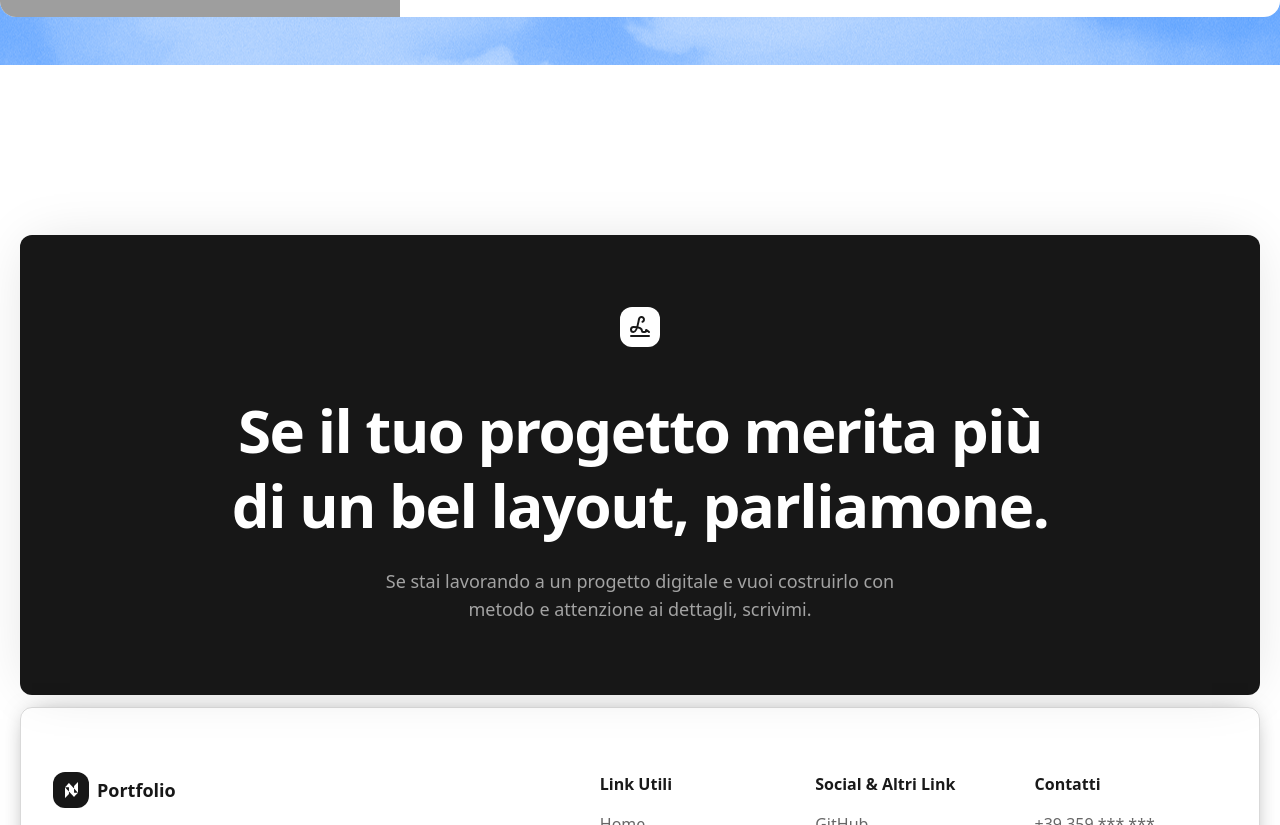
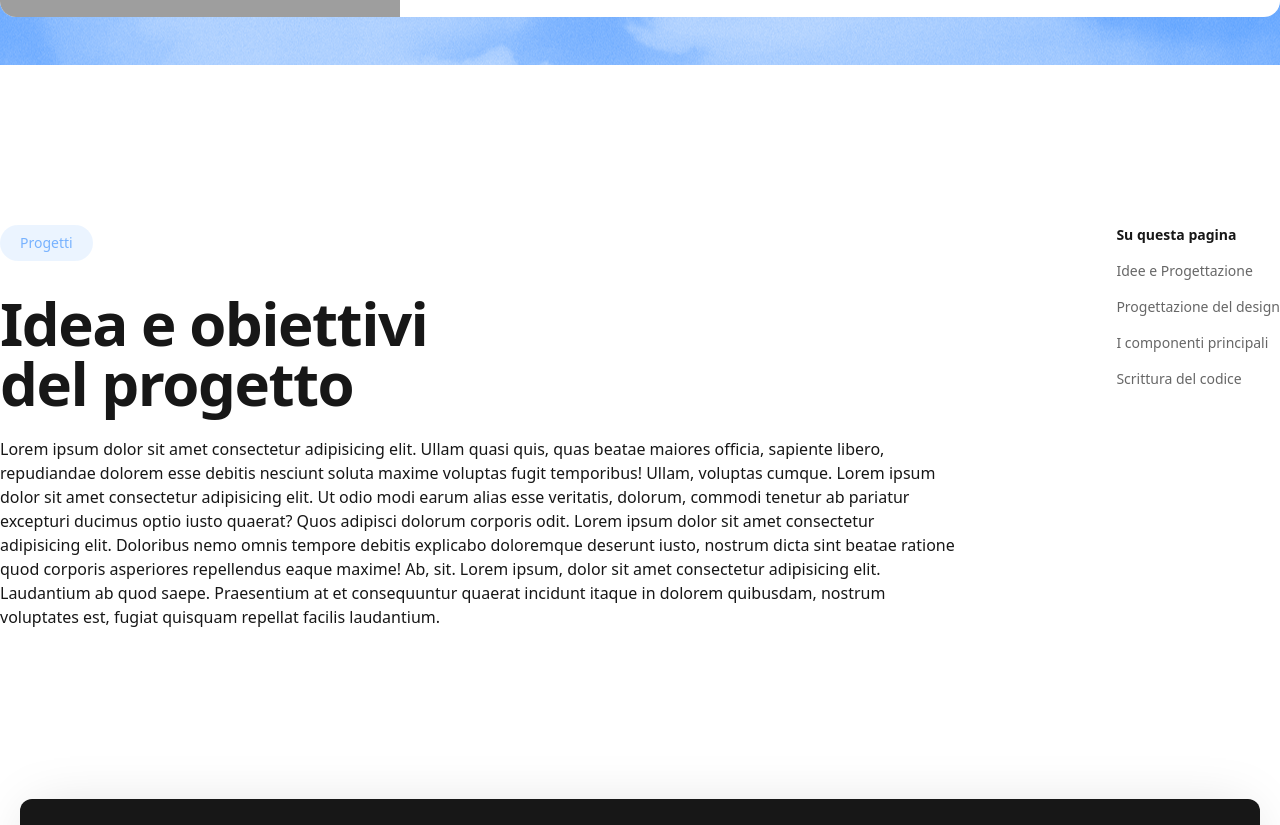
Before and after one commit to nicolocamassa/portfolio, a Next.js app: page /projects/demo-app in a window 1280 px wide. Shown: the part 895-1720 px from the top of the page. Built offline with nearby package versions, Linux system fonts and the light colour scheme; grey boxes are pictures that could not be loaded; a web font is replaced by a local one.

Commit message:
feat: add TOC and dynamic projects content

```diff
--- a/app/components/layout/Section.tsx
+++ b/app/components/layout/Section.tsx
@@ -12,7 +12,7 @@ const sizes = {
 
 export default function Section({ children, id, className, size = "md" }: SectionProps){
     return (
-        <section className={`relative overflow-hidden ${className} ${sizes[size]}`} id={id}>
+        <section className={`relative ${className} ${sizes[size]}`} id={id}>
             { children }
         </section>
     )
--- a/app/components/layout/Stack.tsx
+++ b/app/components/layout/Stack.tsx
@@ -21,7 +21,7 @@ export default function Stack({
     direction = "flex-col",
 }: StackProps){
     return (
-        <div className={[className, gaps[gap], direction, "flex w-full"].join(" ")}>
+        <div className={[className, gaps[gap], direction, "flex w-full visible!"].join(" ")}>
             { children }
         </div>
     )
--- /dev/null
+++ b/app/components/ui/NavItem.tsx
@@ -0,0 +1,22 @@
+type NavProps = React.PropsWithChildren<{
+    href: string;
+    className?: string;
+}>
+
+export default function NavItem({ children, href, className }: NavProps){
+    return (
+        <li>
+            <a
+            href={href}
+            className={
+                `hover:pointer
+                 hover:text-(--brand)
+                 duration-150
+                 text-(--text-secondary)
+                 ${className}`}
+            >
+                { children }
+            </a>
+        </li>
+    )
+}
--- /dev/null
+++ b/app/components/ui/TableOfContents.tsx
@@ -0,0 +1,16 @@
+import NavItem from "./NavItem"
+
+export default function Toc(){
+    return (
+        <nav className="sticky top-30 max-w-1/7 h-fit gap-4 flex flex-col">
+            <h3 className="font-sans font-semibold text-sm text-nowrap">Su questa pagina</h3>
+
+            <ul className="gap-4 flex flex-col text-nowrap text-sm">
+                <NavItem href="#">Idee e Progettazione</NavItem>
+                <NavItem href="#">Progettazione del design</NavItem>
+                <NavItem href="#">I componenti principali</NavItem>
+                <NavItem href="#">Scrittura del codice</NavItem>
+            </ul>
+        </nav>
+    )
+}
--- /dev/null
+++ b/app/content/blog-pages.ts
@@ -0,0 +1,30 @@
+import type { HeroContent } from "../components/sections/HeroSection";
+
+export type BlogPage = HeroContent & { slug: string };
+
+export const blogPages: BlogPage[] = [
+  {
+    slug: "demo-app",
+    badge: {
+        children: "Demo App"
+    },
+    title: "My demo app ",
+    description: "Lorem ipsum dolor",
+    ctas: [{
+        label: "GitHub", href: "#test"
+    }],
+  },
+
+
+  {
+    slug: "demo-app2",
+    badge: {
+        children: "Demo App"
+    },
+    title: "My demo app 2",
+    description: "Lorem ipsum dolor 2",
+    ctas: [{
+        label: "GitHub", href: "#test"
+    }],
+  },
+];
--- a/app/content/demo-app.ts
+++ /dev/null
@@ -1,12 +0,0 @@
-import { HeroContent } from "../components/sections/HeroSection"
-
-export const demoApp: HeroContent = {
-    badge: {
-        children: "Demo App",
-    },
-    title: "My demo app",
-    description: "Lorem ipsum dolor",
-    ctas: [
-        { label: "GitHub", href: "#test"}
-    ]
-}
--- a/app/content/home.ts
+++ b/app/content/home.ts
@@ -10,5 +10,5 @@ export const heroSection: HeroContent = {
         { label: "Vedi i progetti", href: "/projects", color: "black", size: "md" },
         { label: "Contattami", href: "mailto:camassa.nick@gmail.com", color: "white", size: "md" },
     ],
-    heroBanner: true,
+    heroBanner: true
 }
--- a/app/projects/[slug]/page.tsx
+++ b/app/projects/[slug]/page.tsx
@@ -1,10 +1,45 @@
+import Container from "@/app/components/layout/Container";
+import Section from "@/app/components/layout/Section";
+import Stack from "@/app/components/layout/Stack";
 import HeroSection from "@/app/components/sections/HeroSection";
-import { demoApp } from "@/app/content/demo-app";
+import Badge from "@/app/components/ui/Badge";
+import Toc from "@/app/components/ui/TableOfContents";
+import { blogPages } from "@/app/content/blog-pages";
 
-export default function ProjectPage({ params }: { params: { slug: string } }) {
+
+export default async function ProjectPage({ params }: { params: { slug: string } }) {
+
+  /* Contenuto in base allo slug */
+  const { slug } = await params;
+  const index = blogPages.findIndex((p) => p.slug === slug);
+
   return (
-    <HeroSection content={demoApp}>
+    <>
+      <HeroSection content={blogPages[index]}></HeroSection>
+      <Container>
+        <Section>
+          <div className="flex gap-40">
+            <div className="w-full">
+              {/* CONTENUTO DEL MAIN */}
+              <div id="idee">
 
-    </HeroSection>
+              </div>
+              <Stack className="items-start"> {/* TODO: Stack otrebbe essere item start di default? */}
+                <Badge>Progetti</Badge>
+                <Stack gap="sm">
+                  <h2>Idea e obiettivi del progetto</h2>
+                  <p>Lorem ipsum dolor sit amet consectetur adipisicing elit. Ullam quasi quis, quas beatae maiores officia, sapiente libero, repudiandae dolorem esse debitis nesciunt soluta maxime voluptas fugit temporibus! Ullam, voluptas cumque. Lorem ipsum dolor sit amet consectetur adipisicing elit. Ut odio modi earum alias esse veritatis, dolorum, commodi tenetur ab pariatur excepturi ducimus optio iusto quaerat? Quos adipisci dolorum corporis odit. Lorem ipsum dolor sit amet consectetur adipisicing elit. Doloribus nemo omnis tempore debitis explicabo doloremque deserunt iusto, nostrum dicta sint beatae ratione quod corporis asperiores repellendus eaque maxime! Ab, sit. Lorem ipsum, dolor sit amet consectetur adipisicing elit. Laudantium ab quod saepe. Praesentium at et consequuntur quaerat incidunt itaque in dolorem quibusdam, nostrum voluptates est, fugiat quisquam repellat facilis laudantium.</p>
+                </Stack>
+
+              </Stack>
+            </div>
+
+            {/* TABLE OF CONTENT */}
+            <Toc />
+          </div>
+        </Section>
+      </Container>
+    </>
   );
+
 }
--- a/app/projects/page.tsx
+++ b/app/projects/page.tsx
@@ -1,5 +1,5 @@
 import HeroSection from "@/app/components/sections/HeroSection";
-import { demoApp } from "@/app/content/demo-app";
+import { blogPages } from "@/app/content/blog-pages";
 
 export default function ProjectPage2({ params }: { params: { slug: string } }) {
   return (
```
